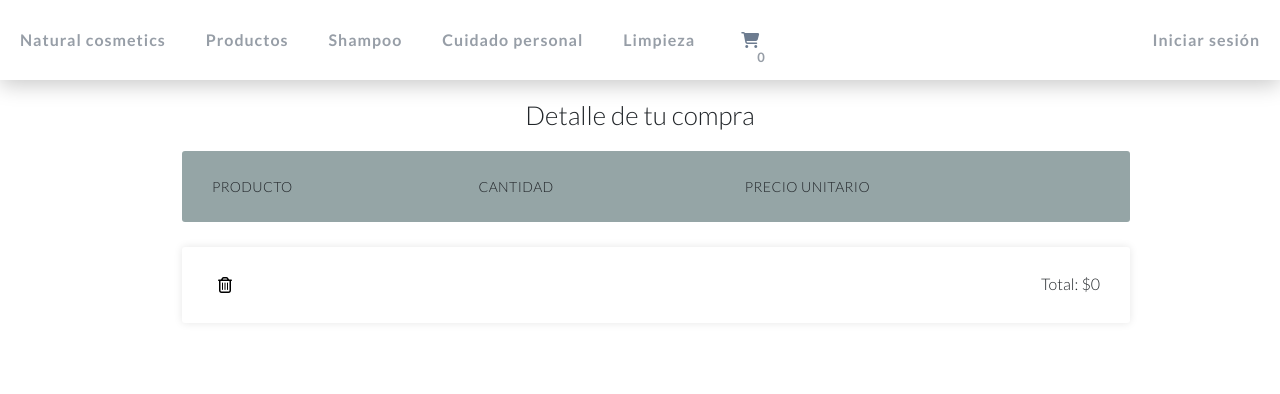
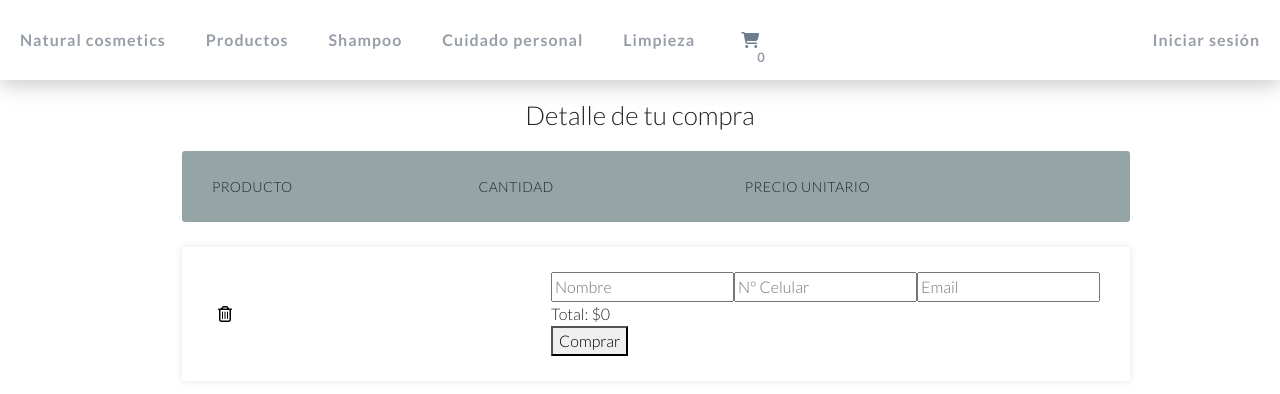
Before and after one commit to lucianop3196/natural-cosmetics, a React (Create React App) app: page /cart in a window 1280 px wide. Shown: the top 394 px of the page. Built offline with nearby package versions, Linux system fonts and the light colour scheme.

Commit message:
se creó una funcionalidad para generar las ordenes de los usuarios que compren productos

```diff
--- a/src/components/Cart.jsx
+++ b/src/components/Cart.jsx
@@ -1,12 +1,78 @@
 import { useCartContext } from "../context/CartContext";
 import "../styles/Cart.css";
+import firebase from "firebase";
+import "firebase/firestore";
+import { getFirestore } from "../services/getFirestore";
+import { useState } from "react";
 
 function Cart() {
   const { cartList, deleteFromCart, clearItems } = useCartContext();
-  let finalPrice = 0;
-  for (let i in cartList) {
-    finalPrice += parseInt(cartList[i].props.price) * cartList[i].quantity;
+  const [formData, setFormData] = useState({
+    name: "",
+    phone: "",
+    email: "",
+  });
+
+  const finalPrice = () => {
+    return cartList.reduce(
+      (acum, prod) => acum + prod.quantity * parseInt(prod.props.price),
+      0
+    );
+  };
+
+  const createOrder = (e) => {
+    e.preventDefault();
+    let order = {};
+    order.date = firebase.firestore.Timestamp.fromDate(new Date());
+    order.buyer = { name: "Lucho", phone: "32123", email: "fdfdf" };
+    order.total = finalPrice();
+    order.items = cartList.map((cartItem) => {
+      const id = cartItem.props.id;
+      const name = cartItem.props.name;
+      const price = cartItem.quantity * parseInt(cartItem.props.price);
+      const quantity = cartItem.quantity;
+      return { id, name, price, quantity };
+    });
+
+    const dbQuery = getFirestore();
+    dbQuery
+      .collection("orders")
+      .add(order)
+      .then((resp) => console.log(resp))
+      .catch((err) => console.log(err))
+      .finally(() =>
+        setFormData({
+          name: "",
+          phone: "",
+          email: "",
+        })
+      );
+
+    const itemsToUpdate = dbQuery.collection("items").where(
+      firebase.firestore.FieldPath.documentId(),
+      "in",
+      cartList.map((i) => i.props.id)
+    );
+
+    const batch = dbQuery.batch();
+
+    itemsToUpdate.get().then((collection) => {
+      collection.docs.forEach((docSnapshot) => {
+        batch.update(docSnapshot.ref, {
+          stock:
+            docSnapshot.data().stock -
+            cartList.find((item) => item.props.id === docSnapshot.id).quantity,
+        });
+      });
+      batch.commit().then((res) => {
+        console.log("resultado batch:", res);
+      });
+    });
+  };
+  const handleChange = (e)=> {
+    setFormData({...formData, [e.target.name]: e.target.value})
   }
+console.log(formData);
   return (
     <>
       <div className="cartContainer">
@@ -50,7 +116,13 @@ function Cart() {
             >
               <i className="far fa-trash-alt"></i>
             </button>
-            <div>Total: ${finalPrice}</div>
+            <form onSubmit={createOrder} onChange={handleChange}>
+              <input type="text" name="name" placeholder="Nombre" value={formData.name }/>
+              <input type="text" name="phone" placeholder="N° Celular" value={formData.phone} />
+              <input type="email" name="email" placeholder="Email" value={formData.email} />
+              <div>Total: ${finalPrice()}</div>
+              <button>Comprar</button>
+            </form>
           </li>
         </ul>
       </div>
--- a/src/styles/Cart.scss
+++ b/src/styles/Cart.scss
@@ -60,8 +60,6 @@ body {
         .table-header {
           display: none;
         }
-        .table-row {
-        }
         li {
           display: block;
         }
```
Also changed, not shown: 1 other file (tests, documents, lock files or other folders).
